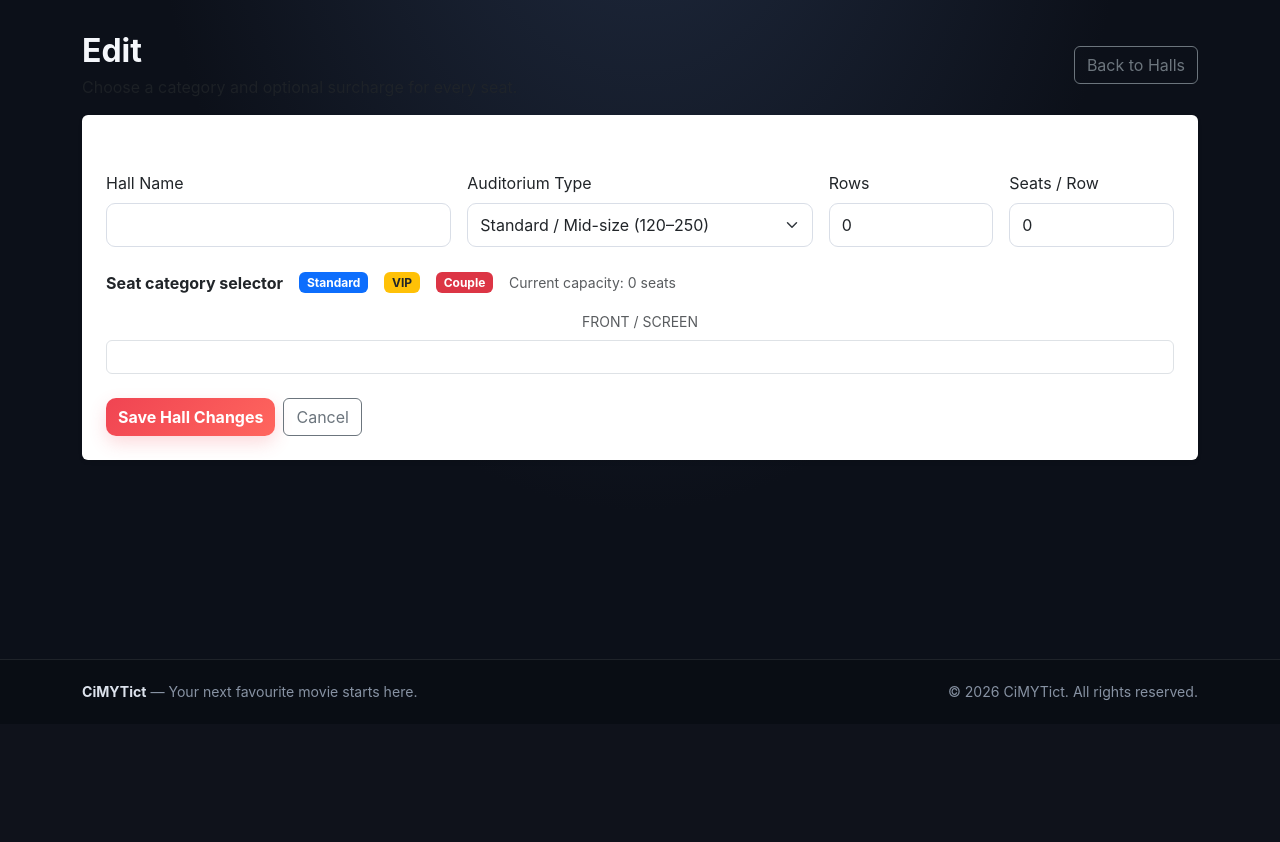
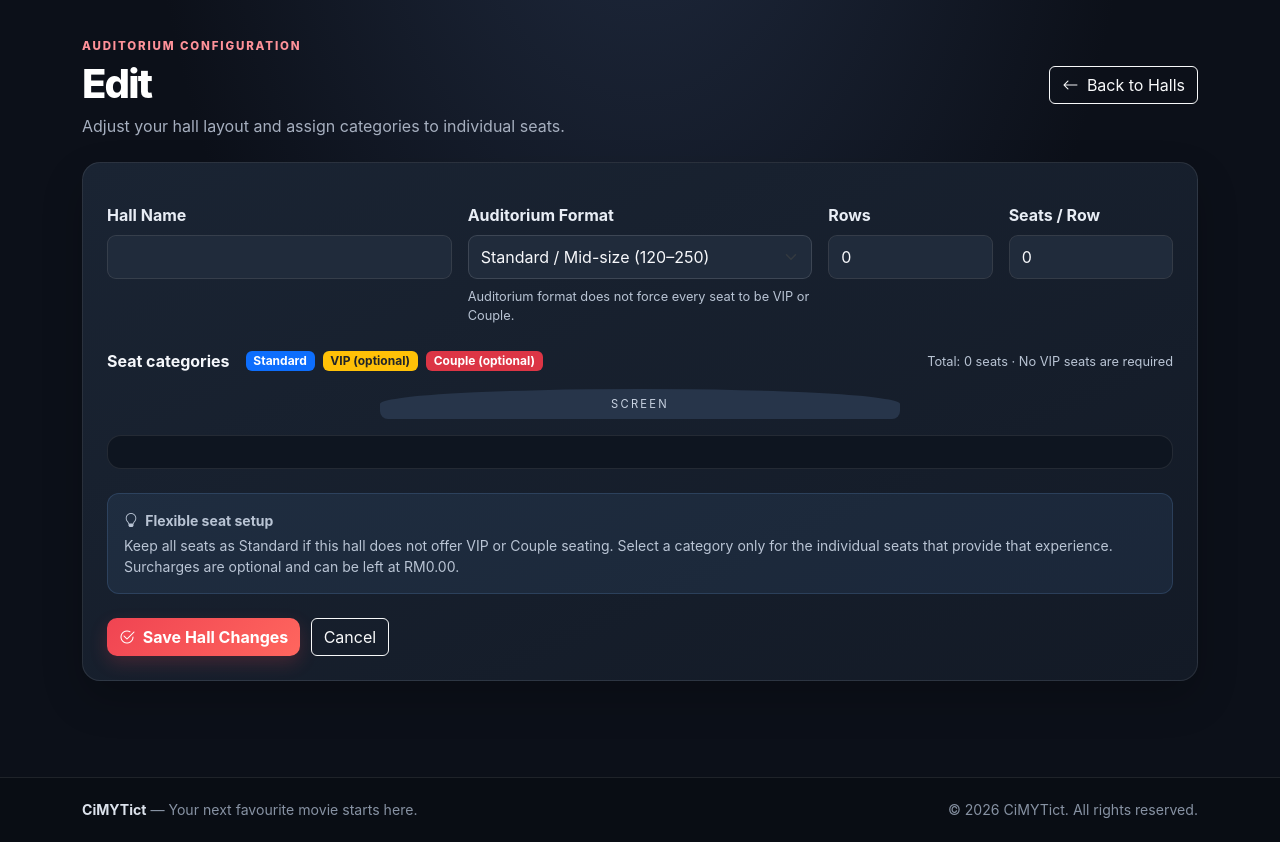
Before and after one commit to ryusen-lhj/CiMYTict, an ASP.NET Core app: template CiMYTict/Views/Halls/Edit.cshtml in a window 1280 px wide. Shown: the part 76-918 px from the top of the page. Before the commit the page ends 776 px from the top, so only its background shows below. Run offline with ASP.NET Core 8, Linux system fonts and the light colour scheme; the template is opened without the code that fills it, so the values that code supplies are empty; style sheets or scripts are compiled from the project's sources; the project's own start-up code is not run, and a stand-in starts its controllers and pages; some libraries are stand-ins or nearby versions.

Commit message:
Make VIP and Couple seat categories optional

```diff
--- a/CiMYTict/Views/Halls/Edit.cshtml
+++ b/CiMYTict/Views/Halls/Edit.cshtml
@@ -6,15 +6,22 @@
     bool hasBookings = ViewBag.HasBookings is bool value && value;
 }
 
-<div class="d-flex justify-content-between align-items-center mb-3">
-    <div><h2 class="fw-bold mb-1">Edit @Model.HallName</h2><p class="text-muted mb-0">Choose a category and optional surcharge for every seat.</p></div>
-    <a asp-action="Index" class="btn btn-outline-secondary">Back to Halls</a>
+<div class="hall-admin-page">
+    <div class="admin-form-heading">
+        <div>
+            <span class="admin-eyebrow">AUDITORIUM CONFIGURATION</span>
+            <h1>Edit @Model.HallName</h1>
+            <p>Adjust your hall layout and assign categories to individual seats.</p>
         </div>
+        <a asp-action="Index" class="btn btn-outline-light"><i class="bi bi-arrow-left me-1"></i> Back to Halls</a>
+    </div>
+
     @if (hasBookings)
     {
-    <div class="alert alert-warning">This hall already has bookings. Its capacity, auditorium type and seat categories are locked to protect existing tickets. You may update the hall name only.</div>
+        <div class="alert alert-warning"><i class="bi bi-lock-fill me-1"></i> This hall has booking records. Its layout, format, seat categories and surcharges are locked to protect existing tickets. You may still rename the hall.</div>
     }
-<form asp-action="Edit" asp-route-id="@Model.CinemaHallId" method="post" class="card border-0 shadow-sm p-4">
+
+    <form asp-action="Edit" asp-route-id="@Model.CinemaHallId" method="post" class="hall-admin-card p-3 p-md-4">
         <div asp-validation-summary="All" class="text-danger small mb-3"></div>
         <div class="row g-3 mb-4">
             <div class="col-md-4">
@@ -22,65 +29,73 @@
                 <input class="form-control" id="hallName" name="hallName" value="@Model.HallName" maxlength="50" required />
             </div>
             <div class="col-md-4">
-            <label class="form-label" for="hallType">Auditorium Type</label>
+                <label class="form-label" for="hallType">Auditorium Format</label>
                 <select class="form-select" id="hallType" name="hallType" @(hasBookings ? "disabled" : "")>
                     <option value="0" selected="@(Model.HallType == CinemaHallType.StandardMidSize)">Standard / Mid-size (120–250)</option>
                     <option value="1" selected="@(Model.HallType == CinemaHallType.LargeFormatIMAX)">Large format / IMAX (250–500)</option>
                     <option value="2" selected="@(Model.HallType == CinemaHallType.SmallIndependent)">Small / Independent (50–120)</option>
-                <option value="3" selected="@(Model.HallType == CinemaHallType.VIPRecliner)">VIP / Recliner (40–80)</option>
-                <option value="4" selected="@(Model.HallType == CinemaHallType.CouplesThemed)">Couples / Themed (20–50)</option>
+                    <option value="3" selected="@(Model.HallType == CinemaHallType.VIPRecliner)">VIP / Recliner auditorium (40–80)</option>
+                    <option value="4" selected="@(Model.HallType == CinemaHallType.CouplesThemed)">Couples / Themed suites (20–50)</option>
                 </select>
-            @if (hasBookings) { <input type="hidden" name="hallType" value="@((int)Model.HallType)" /> }
+                @if (hasBookings)
+                {
+                    <input type="hidden" name="hallType" value="@((int)Model.HallType)" />
+                }
+                <div class="hall-optional-note mt-2">Auditorium format does not force every seat to be VIP or Couple.</div>
             </div>
             <div class="col-md-2">
                 <label class="form-label" for="totalRows">Rows</label>
-            <input class="form-control layout-field" id="totalRows" name="totalRows" type="number" min="1" max="26" value="@Model.TotalRows" @(hasBookings ? "readonly" : "") />
+                <input class="form-control" id="totalRows" name="totalRows" type="number" min="1" max="26" value="@Model.TotalRows" @(hasBookings ? "readonly" : "") />
             </div>
             <div class="col-md-2">
                 <label class="form-label" for="seatsPerRow">Seats / Row</label>
-            <input class="form-control layout-field" id="seatsPerRow" name="seatsPerRow" type="number" min="1" max="30" value="@Model.SeatsPerRow" @(hasBookings ? "readonly" : "") />
+                <input class="form-control" id="seatsPerRow" name="seatsPerRow" type="number" min="1" max="30" value="@Model.SeatsPerRow" @(hasBookings ? "readonly" : "") />
             </div>
         </div>
-    <div class="d-flex flex-wrap gap-3 align-items-center mb-3">
-        <strong>Seat category selector</strong>
-        <span class="badge bg-primary">Standard</span><span class="badge bg-warning text-dark">VIP</span><span class="badge bg-danger">Couple</span>
-        <span class="text-muted small">Current capacity: @seats.Count seats</span>
+
+        <div class="d-flex flex-wrap align-items-center gap-2 mb-3">
+            <strong class="me-2">Seat categories</strong>
+            <span class="badge bg-primary">Standard</span>
+            <span class="badge bg-warning text-dark">VIP (optional)</span>
+            <span class="badge bg-danger">Couple (optional)</span>
+            <span class="hall-optional-note ms-md-auto">Total: @seats.Count seats · No VIP seats are required</span>
         </div>
-    <div class="text-center text-muted small mb-2">FRONT / SCREEN</div>
-    <div class="border rounded p-3 mb-4 overflow-auto">
+        <div class="hall-screen-label">SCREEN</div>
+        <div class="hall-seat-map mb-4">
             @foreach (var row in seats.GroupBy(s => s.RowLabel).OrderBy(g => g.Key))
             {
-            <div class="d-flex align-items-center gap-2 mb-2" style="min-width:max-content">
-                <strong style="width:24px">@row.Key</strong>
+                <div class="hall-seat-row">
+                    <span class="hall-seat-row-label">@row.Key</span>
                     @foreach (var seat in row)
                     {
-                    <div class="border rounded p-1 text-center" style="width:76px">
-                        <small class="d-block fw-bold">@seat.SeatCode</small>
+                        <div class="hall-seat-cell">
+                            <small>@seat.SeatCode</small>
                             <input type="hidden" name="seatIds" value="@seat.SeatId" />
                             <select name="seatCategories" class="form-select form-select-sm mb-1" aria-label="Category for @seat.SeatCode" @(hasBookings ? "disabled" : "")>
                                 <option value="0" selected="@(seat.Category == SeatCategory.Standard)">Standard</option>
                                 <option value="1" selected="@(seat.Category == SeatCategory.VIP)">VIP</option>
                                 <option value="2" selected="@(seat.Category == SeatCategory.Couple)">Couple</option>
                             </select>
-                        <input name="extraPrices" type="number" min="0" max="500" step="0.50" value="@seat.ExtraPrice.ToString("0.00", System.Globalization.CultureInfo.InvariantCulture)" class="form-control form-control-sm" aria-label="Extra price for @seat.SeatCode" @(hasBookings ? "readonly" : "") />
+                            @if (hasBookings)
+                            {
+                                <input type="hidden" name="seatCategories" value="@((int)seat.Category)" />
+                            }
+                            <input name="extraPrices" type="number" min="0" max="500" step="0.50"
+                                   value="@seat.ExtraPrice.ToString("0.00", System.Globalization.CultureInfo.InvariantCulture)"
+                                   class="form-control form-control-sm" aria-label="Extra price for @seat.SeatCode" @(hasBookings ? "readonly" : "") />
                         </div>
                     }
                 </div>
             }
         </div>
-    @if (hasBookings)
-    {
-        <input type="hidden" name="hallType" value="@((int)Model.HallType)" />
-        <input type="hidden" name="totalRows" value="@Model.TotalRows" />
-        <input type="hidden" name="seatsPerRow" value="@Model.SeatsPerRow" />
-        @foreach (var seat in seats)
-        {
-            <input type="hidden" name="seatCategories" value="@((int)seat.Category)" />
-            <input type="hidden" name="extraPrices" value="@seat.ExtraPrice.ToString("0.00", System.Globalization.CultureInfo.InvariantCulture)" />
-        }
-    }
-    <div class="d-flex gap-2">
-        <button type="submit" class="btn btn-danger">Save Hall Changes</button>
-        <a asp-action="Index" class="btn btn-outline-secondary">Cancel</a>
+
+        <div class="hall-guideline p-3 small mb-3">
+            <strong><i class="bi bi-lightbulb me-1"></i> Flexible seat setup</strong>
+            <p class="mb-0 mt-1">Keep all seats as Standard if this hall does not offer VIP or Couple seating. Select a category only for the individual seats that provide that experience. Surcharges are optional and can be left at RM0.00.</p>
+        </div>
+        <div class="admin-form-actions">
+            <button type="submit" class="btn btn-danger"><i class="bi bi-check2-circle me-1"></i> Save Hall Changes</button>
+            <a asp-action="Index" class="btn btn-outline-light">Cancel</a>
         </div>
     </form>
+</div>
```
Lines whose indentation alone changed are shown as unchanged.
